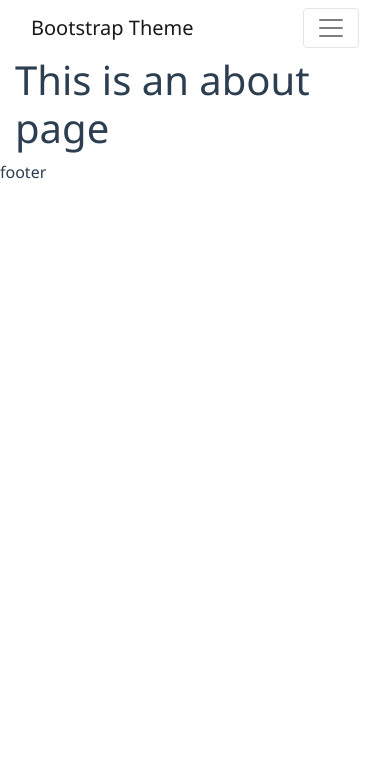
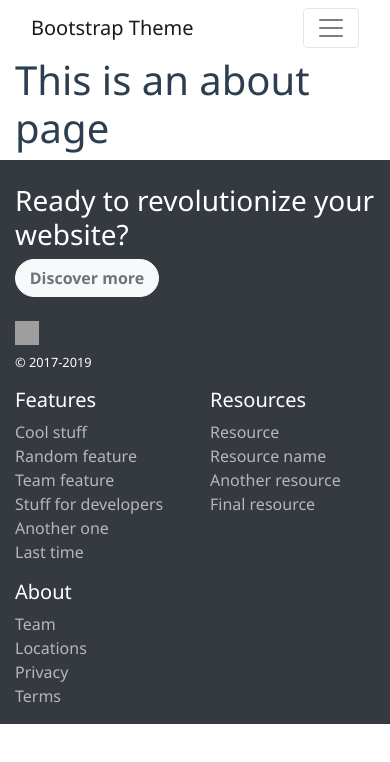
Before and after one commit to hamid01010/Bootstraptheme, a Vue app: page /about in a window 390 px wide. Shown: the top 762 px of the page. Built offline with nearby package versions, Linux system fonts and the light colour scheme; grey boxes are pictures that could not be loaded.

Commit message:
Create footer

```diff
--- a/src/components/AppFooter.vue
+++ b/src/components/AppFooter.vue
@@ -1,7 +1,50 @@
 <template>
-    <footer>
-        footer
+    <div class="bg-dark text-white">
+        <footer class="container">
+            <div class="ribbon py-4">
+                <div>
+                    <h3>Ready to revolutionize your website?</h3>
+                    <button class="btn btn-light"><b class="text-muted">Discover more</b></button>
+                </div>
+                <div class="clr"></div>
+            </div>
+        <div class="row">
+        <div class="col-12 col-md">
+            <img class="mb-2" src="/docs/4.4/assets/brand/bootstrap-solid.svg" alt="" width="24" height="24">
+            <small class="d-block mb-3 text-white">&copy; 2017-2019</small>
+        </div>
+        <div class="col-6 col-md">
+            <h5>Features</h5>
+            <ul class="list-unstyled text-small">
+            <li><a href="#">Cool stuff</a></li>
+            <li><a href="#">Random feature</a></li>
+            <li><a href="#">Team feature</a></li>
+            <li><a href="#">Stuff for developers</a></li>
+            <li><a href="#">Another one</a></li>
+            <li><a href="#">Last time</a></li>
+            </ul>
+        </div>
+        <div class="col-6 col-md">
+            <h5>Resources</h5>
+            <ul class="list-unstyled text-small">
+            <li><a href="#">Resource</a></li>
+            <li><a href="#">Resource name</a></li>
+            <li><a href="#">Another resource</a></li>
+            <li><a href="#">Final resource</a></li>
+            </ul>
+        </div>
+        <div class="col-6 col-md">
+            <h5>About</h5>
+            <ul class="list-unstyled text-small">
+            <li><a href="#">Team</a></li>
+            <li><a href="#">Locations</a></li>
+            <li><a href="#">Privacy</a></li>
+            <li><a href="#">Terms</a></li>
+            </ul>
+        </div>
+        </div>
     </footer>
+  </div>
 </template>
 
 <script>
@@ -9,3 +52,37 @@ export default {
     name: 'app-footer'
 }
 </script>
+
+<style scoped>
+li a{
+    color: rgb(185, 182, 182);
+}
+h3{
+    float: left;
+    width: 85%;
+    box-sizing: border-box;
+}
+button{
+    float: right;
+    width: 15%;
+    border-radius: 20px;
+    box-sizing: border-box;
+}
+@media(max-width:1000px){
+    h3{
+        float: none;
+        width: 100%;
+        box-sizing: border-box;
+    }
+    button{
+        float: none;
+        width: 40%;
+        margin: auto;
+        box-sizing: border-box;
+    }
+}
+.clr{
+	clear:both;
+}
+
+</style>
--- /dev/null
+++ b/src/components/BlogSection.vue
@@ -0,0 +1,56 @@
+<template>
+  <div class="container mb-5">
+      <div class="text-center my-5">
+          <h1>Latest reads from blog</h1>
+          <p>See what we're up to on a rainy night</p>
+      </div>
+
+      <div class="card-deck">
+  <div class="card">
+    <img class="card-img-top" src="https://cdn.pixabay.com/photo/2020/04/22/06/47/hydrangea-5076212_960_720.jpg" alt="Card image cap">
+    <div class="card-body">
+      <h5 class="card-title">Card title</h5>
+      <p class="card-text">This is a longer card with supporting text below as a natural lead-in to additional content. This content is a little bit longer.</p>
+      <p class="card-text"><small class="text-muted">Last updated 3 mins ago</small></p>
+    </div>
+  </div>
+  <div class="card">
+    <img class="card-img-top" src="https://cdn.pixabay.com/photo/2015/06/08/15/11/typewriter-801921_960_720.jpg" alt="Card image cap">
+    <div class="card-body">
+      <h5 class="card-title">Card title</h5>
+      <p class="card-text">This card has supporting text below as a natural lead-in to additional content.</p>
+      <p class="card-text"><small class="text-muted">Last updated 3 mins ago</small></p>
+    </div>
+  </div>
+  <div class="card">
+    <img class="card-img-top" src="https://cdn.pixabay.com/photo/2015/12/19/20/32/paper-1100254_960_720.jpg" alt="Card image cap">
+    <div class="card-body">
+      <h5 class="card-title">Card title</h5>
+      <p class="card-text">This is a wider card with supporting text below as a natural lead-in to additional content. This card has even longer content than the first to show that equal height action.</p>
+      <p class="card-text"><small class="text-muted">Last updated 3 mins ago</small></p>
+    </div>
+  </div>
+</div>
+
+  </div>
+</template>
+
+<script>
+export default {
+    name: "BlogSection"
+}
+</script>
+
+<style scoped>
+p{
+    color: gray;
+}
+.card{
+    height: 500px;
+    transition: 0.5s;
+}
+.card:hover{
+    margin-top: -10px;
+    box-shadow: 0px 10px 15px rgb(214, 212, 212);
+}
+</style>
--- /dev/null
+++ b/src/components/EmailSection.vue
@@ -0,0 +1,45 @@
+<template>
+  <div class="email-section">
+    <div class="container">
+        <div class="row">
+            <div class="col-md-6">
+                <div class="img">
+                    <img class='img-fluid' src="http://webify-13e95.kxcdn.com/demo/webify/creative/wp-content/uploads/sites/8/2019/04/newsletter-img.png">
+                </div>
+            </div>
+            <div class="col-md-6">
+                <div class="Email my-3 pl-2">
+                    <h1>Get updates at your inbox, Whenever you want it.</h1>
+                    <p>News and updates of our product, people & more</p>
+                        <div class="input-group mb-3">
+                            <input type="email" class="form-control" placeholder="Email Address" aria-label="Recipient's username" aria-describedby="basic-addon2">
+                            <div class="input-group-append">
+                                <button class="btn btn-success" type="button">Subscribe Newsletter</button>
+                            </div>
+                    </div>
+                </div>
+            </div>
+        </div>
+    </div>
+</div>
+</template>
+
+<script>
+export default {
+    name: "email-section"
+}
+</script>
+
+<style scoped>
+img{
+    padding-left: 60px;
+}
+.email-section{
+    background: #7a77d0;
+    padding: 50px 0
+}
+h1, p{
+    color: white;
+}
+
+</style>
--- a/src/components/JumbotronSection.vue
+++ b/src/components/JumbotronSection.vue
@@ -26,7 +26,7 @@ export default {
 }
 </script>
 
-<style>
+<style scoped>
 .logo{
     padding-left: 20px;
     display: inline;
--- a/src/components/Status.vue
+++ b/src/components/Status.vue
@@ -24,7 +24,7 @@
     <div class="card-body">
       <i class="fa fa-clock-o" aria-hidden="true"></i>
       <h1 class="card-title">72+</h1>
-      <p class="card-text">Projects Complated</p>
+      <p class="card-text">Projects Completed</p>
     </div>
   </div>
   <div class="card">
@@ -45,6 +45,12 @@ export default {
 </script>
 
 <style scoped>
+i{
+    color: blue
+}
+p{
+    color: gray;
+}
 .card{
     transition: .6s;
     height: 160px;
--- a/src/components/carousel.vue
+++ b/src/components/carousel.vue
@@ -46,7 +46,7 @@ p{
 .carousel {
     .carousel-control-prev,
     .carousel-control-next {
-        transition: 0.5s;
+        transition: 0.3s;
         opacity: 0;
     }
     &:hover {
--- a/src/components/carouselcard.vue
+++ b/src/components/carouselcard.vue
@@ -3,7 +3,7 @@
         <div class="card mb-3">
             <div class="row no-gutters">
                 <div class="col-md-4">
-                    <img src="./images/long-image.jpeg" class="card-img" alt="..." height="240px">
+                    <img src="https://cdn.pixabay.com/photo/2015/12/19/20/32/paper-1100254_960_720.jpg" class="card-img" alt="...">
                 </div>
                 <div class="col-md-8">
                     <div class="card-body">
--- a/src/components/gallary.vue
+++ b/src/components/gallary.vue
@@ -22,22 +22,22 @@
     <div class="tab-pane fade show active" id="pills-home" role="tabpanel" aria-labelledby="pills-home-tab">
         <div class="row mx-auto">
             <div class="col-lg-4 col-md-4 col-12 mb-4">
-                <img src="./images/carousel2.jpg" class="img-fluid">
+                <img src="https://cdn.pixabay.com/photo/2015/03/30/20/33/heart-700141_960_720.jpg" class="img-fluid">
             </div>
             <div class="col-lg-4 col-md-4 col-12 mb-4">
-                <img src="./images/carousel2.jpg" class="img-fluid">
+                <img src="https://cdn.pixabay.com/photo/2014/09/14/18/04/dandelion-445228_960_720.jpg" class="img-fluid">
             </div>
             <div class="col-lg-4 col-md-4 col-12 mb-4">
-                <img src="./images/carousel2.jpg" class="img-fluid">
+                <img src="https://cdn.pixabay.com/photo/2015/04/19/08/32/rose-729509_960_720.jpg" class="img-fluid">
             </div>
             <div class="col-lg-4 col-md-4 col-12 mb-4">
-                <img src="./images/carousel2.jpg" class="img-fluid">
+                <img src="https://cdn.pixabay.com/photo/2020/04/21/10/26/animal-5072537_960_720.jpg" class="img-fluid">
             </div>
             <div class="col-lg-4 col-md-4 col-12 mb-4">
-                <img src="./images/carousel2.jpg" class="img-fluid">
+                <img src="https://cdn.pixabay.com/photo/2014/09/27/17/35/dandelion-463928_960_720.jpg" class="img-fluid">
             </div>
             <div class="col-lg-4 col-md-4 col-12 mb-4">
-                <img src="./images/carousel2.jpg" class="img-fluid">
+                <img src="https://cdn.pixabay.com/photo/2015/05/10/16/41/dandelion-761104_960_720.jpg" class="img-fluid">
             </div>
         </div>
     </div>
@@ -47,7 +47,7 @@
                 <img src="./images/carousel1.jpg" class="img-fluid">
             </div>
             <div class="col-lg-4 col-md-4 col-12 mb-4">
-                <img src="./images/carousel1.jpg" class="img-fluid">
+                <img src="https://cdn.pixabay.com/photo/2016/07/30/13/16/dandelion-1557110_960_720.jpg" class="img-fluid">
             </div>
             <div class="col-lg-4 col-md-4 col-12 mb-4">
                 <img src="./images/carousel1.jpg" class="img-fluid">
--- a/src/views/Home.vue
+++ b/src/views/Home.vue
@@ -14,10 +14,13 @@
     <hr>
     <status />
     <hr>
+    <blog-section />
+    <email-section />
   </div>
 </template>
 
 <script>
+import BlogSection from "../components/BlogSection"
 import JumbotronSection from "../components/JumbotronSection"
 import CardSection from "../components/CardSection"
 import VideoSection from "../components/VideoSection"
@@ -25,6 +28,7 @@ import Carousel from "../components/Carousel"
 import Gallary from "../components/Gallary"
 import MiniCarousel from "../components/MiniCarousel"
 import Status from "../components/Status"
+import EmailSection from "../components/EmailSection"
 export default {
   name: 'Home',
   components: {
@@ -34,7 +38,9 @@ export default {
       Carousel,
       Gallary,
       MiniCarousel,
-      Status
+      Status,
+      BlogSection,
+      EmailSection
   }
 }
 </script>
```
